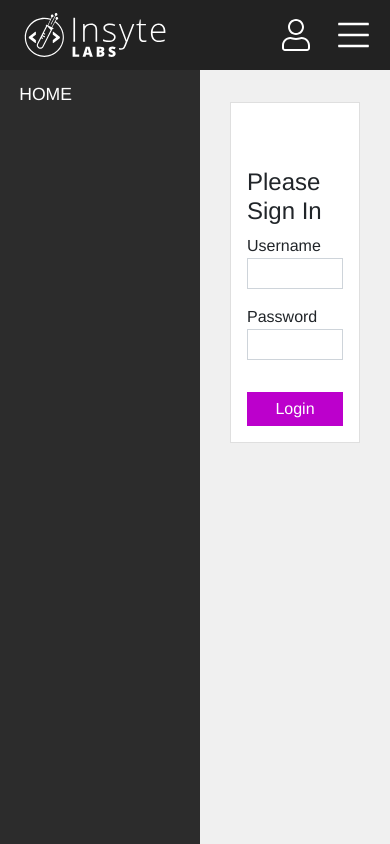
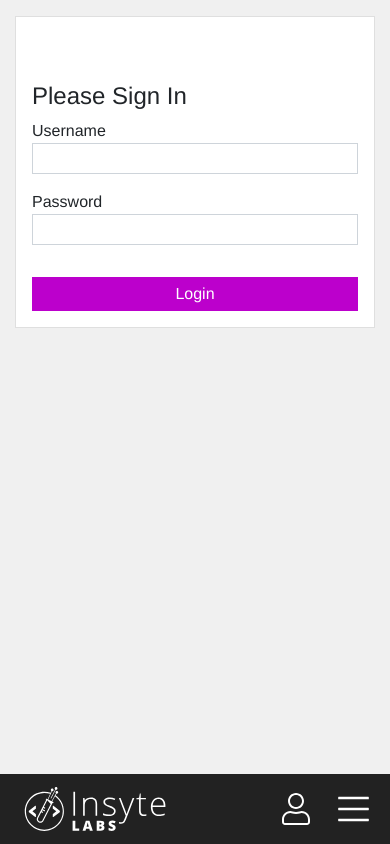
Before and after one commit to InsyteLabs/crowd-core-frontend, a Vue app: page /login in a window 390 px wide. Built offline with nearby package versions, Linux system fonts and the light colour scheme.

Commit message:
mobile stylings

```diff
--- a/src/App.vue
+++ b/src/App.vue
@@ -8,7 +8,7 @@
         </Banner>
 
         <div class="nav" :class="{ hidden: !navigationVisible }">
-            <Navigation :visible="navigationVisible"></Navigation>
+            <Navigation :visible="navigationVisible" @close="navigationVisible = false"></Navigation>
         </div>
 
         <div v-show="userProfileVisible" class="profile">
@@ -19,7 +19,7 @@
             </UserProfile>
         </div>
 
-        <div id="main" class="container-fluid" :class="{ compact: navigationVisible }">
+        <div id="main" :class="{ compact: navigationVisible }">
             <router-view />
         </div>
     </div>
@@ -50,7 +50,7 @@ import UserProfile from '@/components/user/UserProfile.vue';
 export default class App extends Vue{
     @Ref('messages') messages!: AppMessages;
 
-    navigationVisible:  boolean = true;
+    navigationVisible:  boolean = false;
     userProfileVisible: boolean = false;
     loggedIn:           boolean = (this.user && this.user.id) ? true : false;
 
@@ -130,22 +130,59 @@ export default class App extends Vue{
 @import './style/main'
 
 #app
+    width: 100%
+    max-width: 100%
     position: relative
     font-family: "Avenir", Helvetica, Arial, sans-serif
     -webkit-font-smoothing: antialiased
     -moz-osx-font-smoothing: grayscale
 
 #main
-    margin: 2rem 0
-    padding-top: $banner-height
+    padding-top: 0
+    padding-bottom: calc(1rem + #{ $banner-height })
+    padding-top: 1rem
     width: 100%
     z-index: 0
 
     transition: width .2s ease-in-out, margin .2s ease-in-out
 
     &.compact
-        width: calc(100% - #{$nav-width})
-        margin: 2rem 0 2rem $nav-width
+        width: 100%
+
+    @media screen and (min-width: 768px)
+        padding-top: calc(1rem + #{ $banner-height })
+        padding-bottom: 1rem
+
+        &.compact
+            width: calc(100% - #{$nav-width})
+            margin: 0 0 0 $nav-width
+
+.nav
+    z-index: 1
+    position: fixed
+    height: 100%
+    width: 100%
+    padding-top: 30%
+    text-align: center
+    background-color: $gray
+    color: white
+
+    left: 0
+    top: 0
+
+    transition: all .2s ease-in-out
+
+    &.hidden
+        left: -100%
+
+    @media screen and (min-width: 768px)
+        width: $nav-width
+        text-align: left
+        padding-top: $banner-height
+
+        &.hidden
+            left: -$nav-width
+
 
 .profile
     position: fixed
@@ -162,21 +199,4 @@ export default class App extends Vue{
     width: 100%
     height: 100%
     background-color: rgba(0, 0, 0, .5)
-
-.nav
-    z-index: 1
-    position: fixed
-    height: 100%
-    width: $nav-width
-    padding-top: $banner-height
-    background-color: $gray
-    color: white
-
-    left: 0
-    top: 0
-
-    transition: all .2s ease-in-out
-
-    &.hidden
-        left: -$nav-width
 </style>
--- a/src/components/app/Banner.vue
+++ b/src/components/app/Banner.vue
@@ -175,11 +175,14 @@ export default class Banner extends Vue{
 #banner
     z-index: 2
     position: fixed
-    top: 0
+    bottom: 0
     width: 100%
     color: white
     height: $banner-height
     background-color: $dark-gray
+
+    @media screen and (min-width: 768px)
+        top: 0
 
 #logo
     position: absolute
--- a/src/components/app/Navigation.vue
+++ b/src/components/app/Navigation.vue
@@ -1,6 +1,6 @@
 <template>
     <div class="container-fluid p-0">
-        <nav id="nav">
+        <nav @click="shouldClose()" id="nav">
             <router-link v-if="!(client && client.id)" to="/">HOME</router-link>
 
             <router-link v-if="showHomeLink" :to="'/' + client.slug">HOME</router-link>
@@ -13,7 +13,7 @@
 <script lang="ts">
 'use strict';
 
-import { Vue, Component } from 'vue-property-decorator';
+import { Vue, Component, Emit } from 'vue-property-decorator';
 
 import { currentUserService, CurrentUserService } from '@/services';
 import { IClient }                                from '@/interfaces';
@@ -23,6 +23,10 @@ import { User }                                   from '@/models';
 export default class Navigation extends Vue {
 
     userService: CurrentUserService = currentUserService;
+
+    shouldClose(): void{
+        if(window.innerWidth <= 768) this.close();
+    }
 
     /*
         =======
@@ -62,6 +66,15 @@ export default class Navigation extends Vue {
             && !this.user.isAnonymous
         );
     }
+
+
+    /*
+        ==============
+        EVENT EMITTERS
+        ==============
+    */
+    @Emit('close')
+    close(): void{ }
 }
 </script>
 
--- a/src/components/user/UserList.vue
+++ b/src/components/user/UserList.vue
@@ -1,20 +1,18 @@
 <template>
     <div class="user-list container-fluid">
+        <div class="table-responsive">
             <table class="table table-sm table-striped">
                 <thead>
-                <th>First Name</th>
-                <th>Last Name</th>
+                    <th>Name</th>
                     <th>Email</th>
                     <th>Username</th>
                     <th>Roles</th>
                     <th>Disabled</th>
-                <th>Disabled Comment</th>
                     <th class="text-center">Manage</th>
                 </thead>
                 <tbody v-if="users">
                     <tr v-for="user of users" :key="user.id">
-                    <td>{{ user.firstName }}</td>
-                    <td>{{ user.lastName }}</td>
+                        <td>{{ user.firstName }} {{ user.lastName }}</td>
                         <td>{{ user.email }}</td>
                         <td>{{ user.username }}</td>
                         <td>{{ user.roles.join(', ') }}</td>
@@ -25,14 +23,14 @@
                                     : 'No'
                             }}
                         </td>
-                    <td>{{ user.disabledComment }}</td>
-                    <td class="text-center">
+                        <td class="no-wrap text-center">
                             <EditButton @click="editUser(user)"></EditButton>
                             <DeleteButton @click="deleteUser(user)"></DeleteButton>
                         </td>
                     </tr>
                 </tbody>
             </table>
+        </div>
     </div>
 </template>
 
@@ -61,6 +59,9 @@ export default class UserList extends Vue {
 }
 </script>
 
-<style>
+<style scoped lang="sass">
+
+.table-responsive
+    min-width: 100%
 
 </style>
--- a/src/views/OrgEvent.vue
+++ b/src/views/OrgEvent.vue
@@ -6,7 +6,7 @@
                 <p class="mb-0">{{ event.description }}</p>
             </div>
             <div class="row">
-                <div class="col-md-7">
+                <div class="col-md-7 mb-3">
                     <div class="card p-3">
                         <div v-show="!(isAskQuestion || isEditQuestion)">
                             <h4>Question &amp; Answer</h4>
@@ -36,7 +36,7 @@
                         </div>
                     </div>
                 </div>
-                <div class="col-md-5">
+                <div class="col-md-5 mb-3">
                     <div class="card p-3">
                         <h4>Event Chat</h4>
                         <ul v-if="event.messages && event.messages.length" class="messages">
--- a/src/views/OrgEvents.vue
+++ b/src/views/OrgEvents.vue
@@ -12,11 +12,11 @@
                     </div>
                 </div>
             </div>
+            <div class="table-responsive">
                 <table class="table table-sm table-striped">
                     <thead>
                         <tr class="no-wrap">
                             <th>Title</th>
-                        <th>Slug</th>
                             <th>Description</th>
                             <th>Start</th>
                             <th>End</th>
@@ -26,9 +26,8 @@
                         </tr>
                     </thead>
                     <tbody v-if="events && events.length">
-                    <tr v-for="event of events" :key="event.id">
+                        <tr v-for="event of events" :key="event.id" class="no-wrap">
                             <td>{{ event.title }}</td>
-                        <td>{{ event.slug }}</td>
                             <td>{{ event.description | truncate(65) }}</td>
                             <td>{{ event.startTime | dateTime }}</td>
                             <td>{{ event.endTime | dateTime }}</td>
@@ -51,6 +50,7 @@
                         </tr>
                     </tbody>
                 </table>
+            </div>
         </div>
         <ModalWindow ref="eventModal">
             <EventForm
```
Lines whose indentation alone changed are shown as unchanged.
